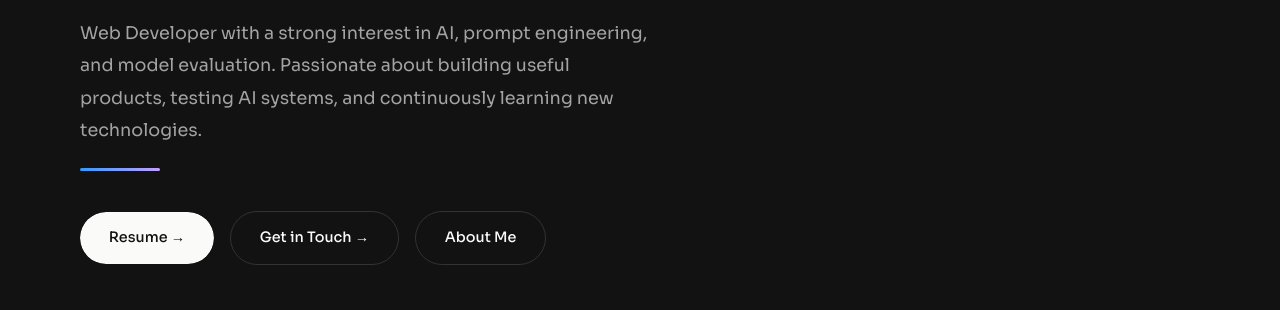
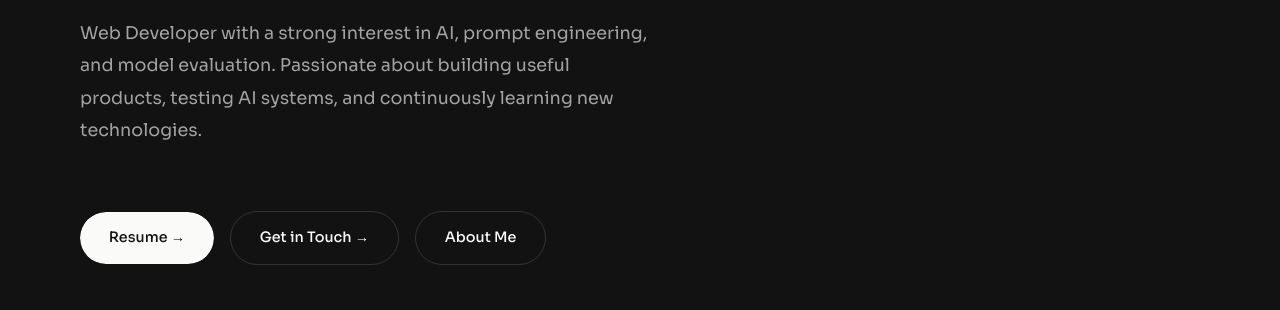
Before and after one commit to Tejasdevs/portfolio, a plain HTML site: page index.html in a window 1280 px wide. Shown: the part 434-744 px from the top of the page. Drawn offline with nearby package versions, Linux system fonts and the light colour scheme.

Commit message:
Fix:hero section

```diff
--- a/styles.css
+++ b/styles.css
@@ -208,13 +208,7 @@ nav.scrolled { border-bottom-color: var(--border); padding: 0.9rem 2.5rem; }
     position: relative;
     padding-bottom: 1.5rem;
 }
-.hero-description::after {
-    content: '';
-    position: absolute; bottom: 0; left: 0;
-    width: 80px; height: 3px;
-    border-radius: 3px;
-    background: linear-gradient(90deg, var(--highlight), #c4a0ff);
-}
+/* Decorative underline removed (.hero-description::after) */
 
 .hero-actions {
     display: flex; gap: 1rem; align-items: center; flex-wrap: wrap;
```
